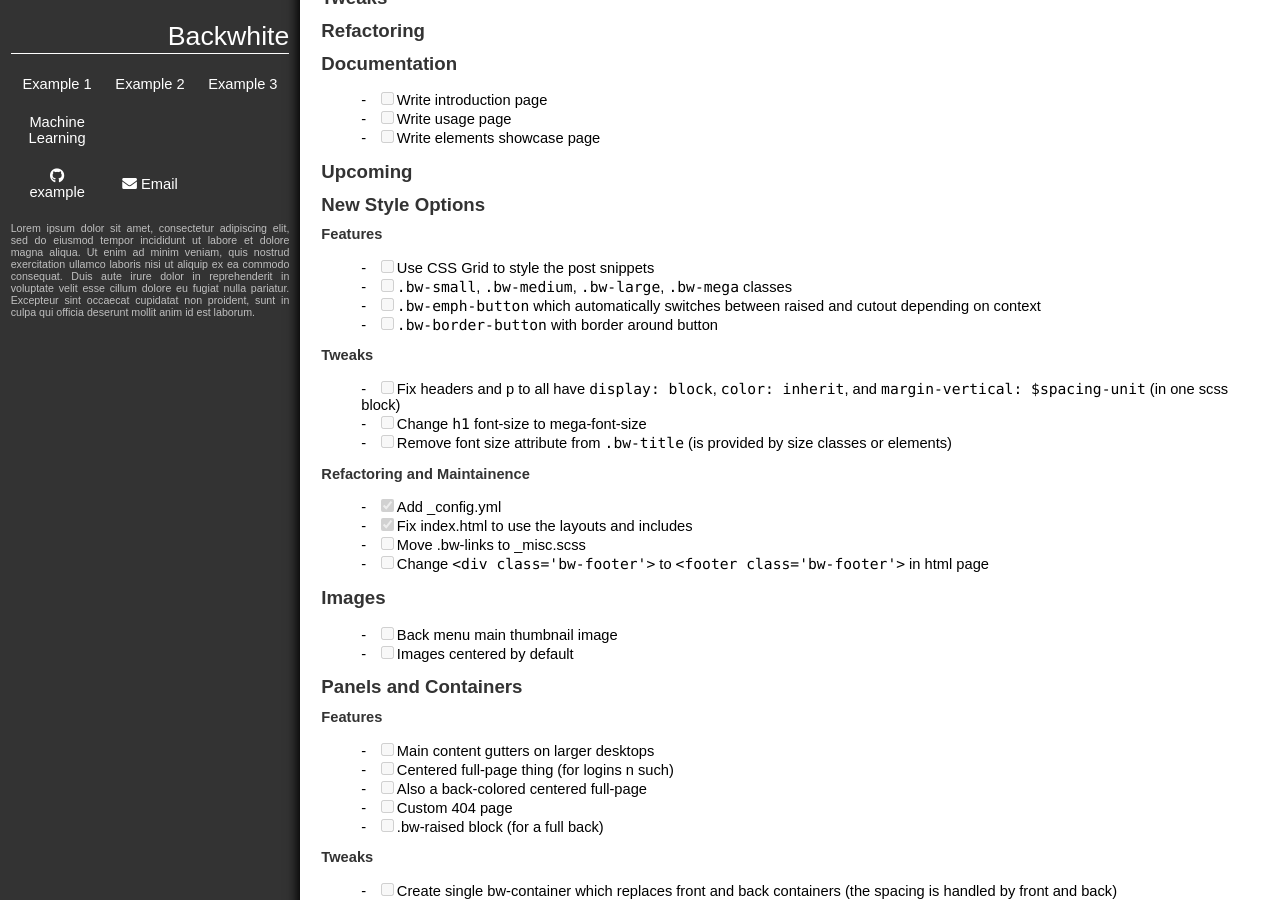
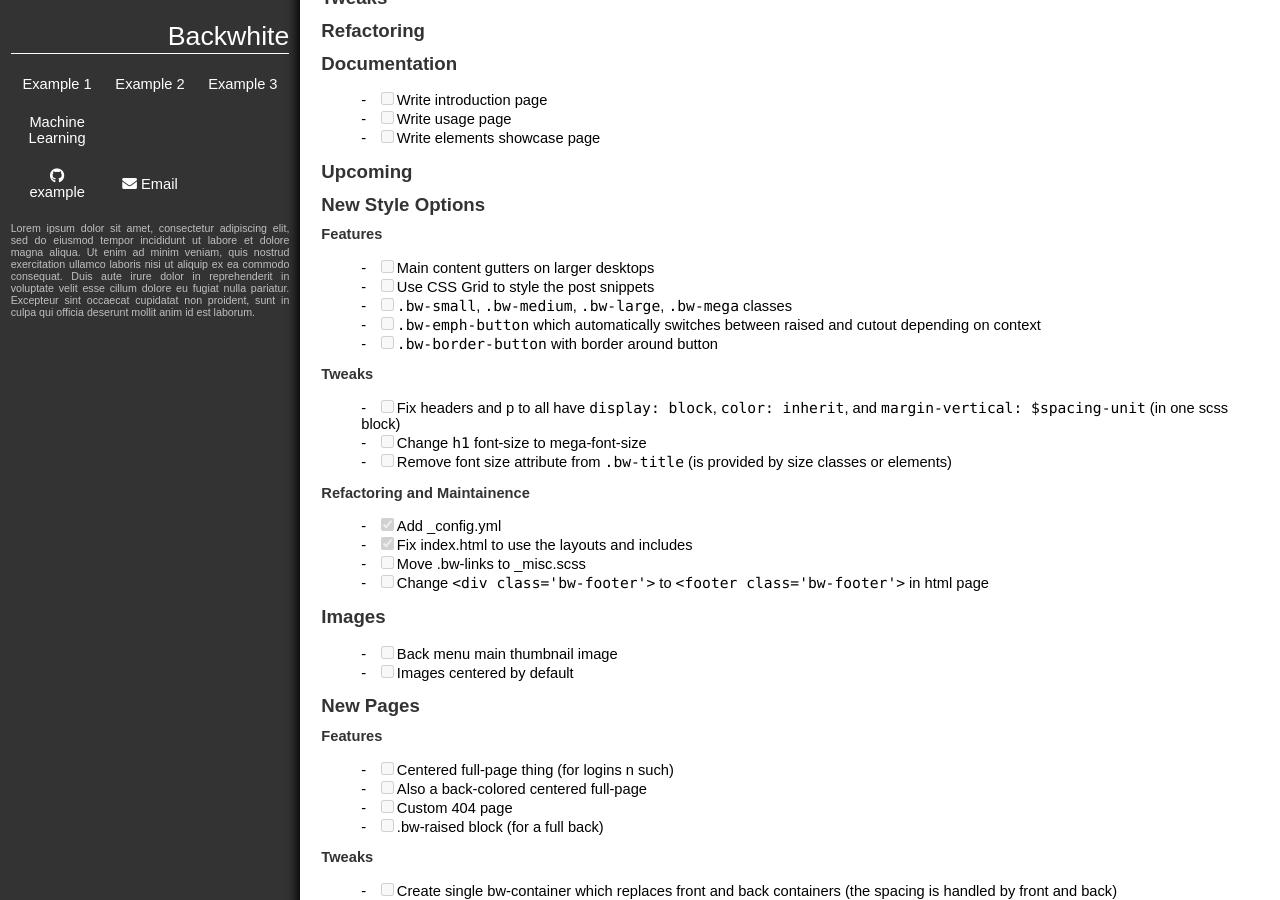
Before and after one commit to andydevs/jekyll-theme-backwhite, a Jekyll site: the page built from TODO.md, in a window 1280 px wide and 900 px high, scrolled down 370 px. Built offline with Jekyll 4.4.1, drawn with Linux system fonts in a browser that asks for light colours; our own code applies the rules of GitHub Pages for plain Markdown files.

Commit message:
Updated TODO.md

```diff
--- a/TODO.md
+++ b/TODO.md
@@ -64,11 +65,10 @@ provided by size classes or elements)
 - [ ] Back menu main thumbnail image
 - [ ] Images centered by default
 
-### Panels and Containers
+### New Pages
 
 #### Features
 
-- [ ] Main content gutters on larger desktops
 - [ ] Centered full-page thing (for logins n such)
 - [ ] Also a back-colored centered full-page
 - [ ] Custom 404 page
```
Also changed, not shown: other parts of TODO.md (+1 -0 lines).
